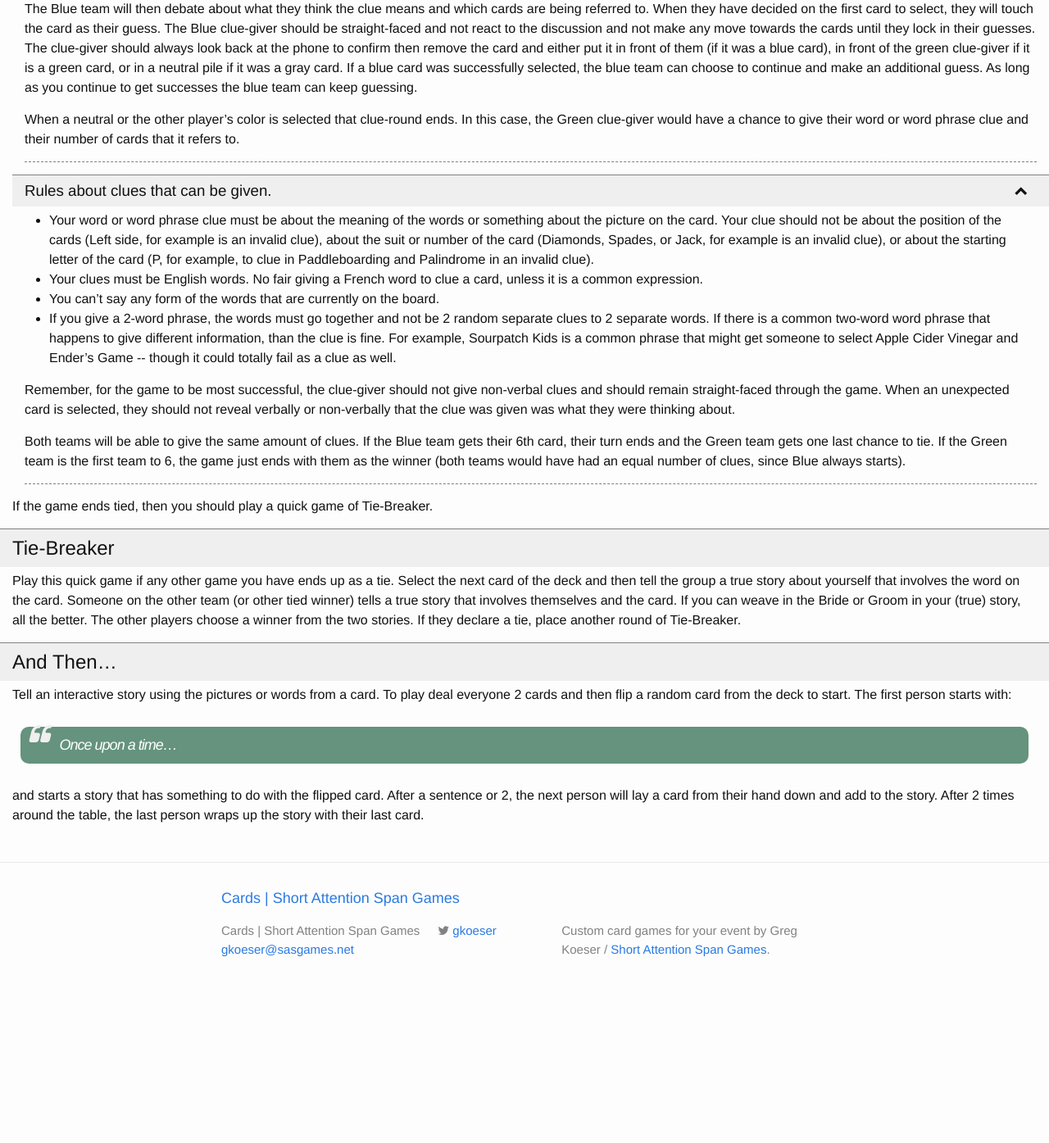
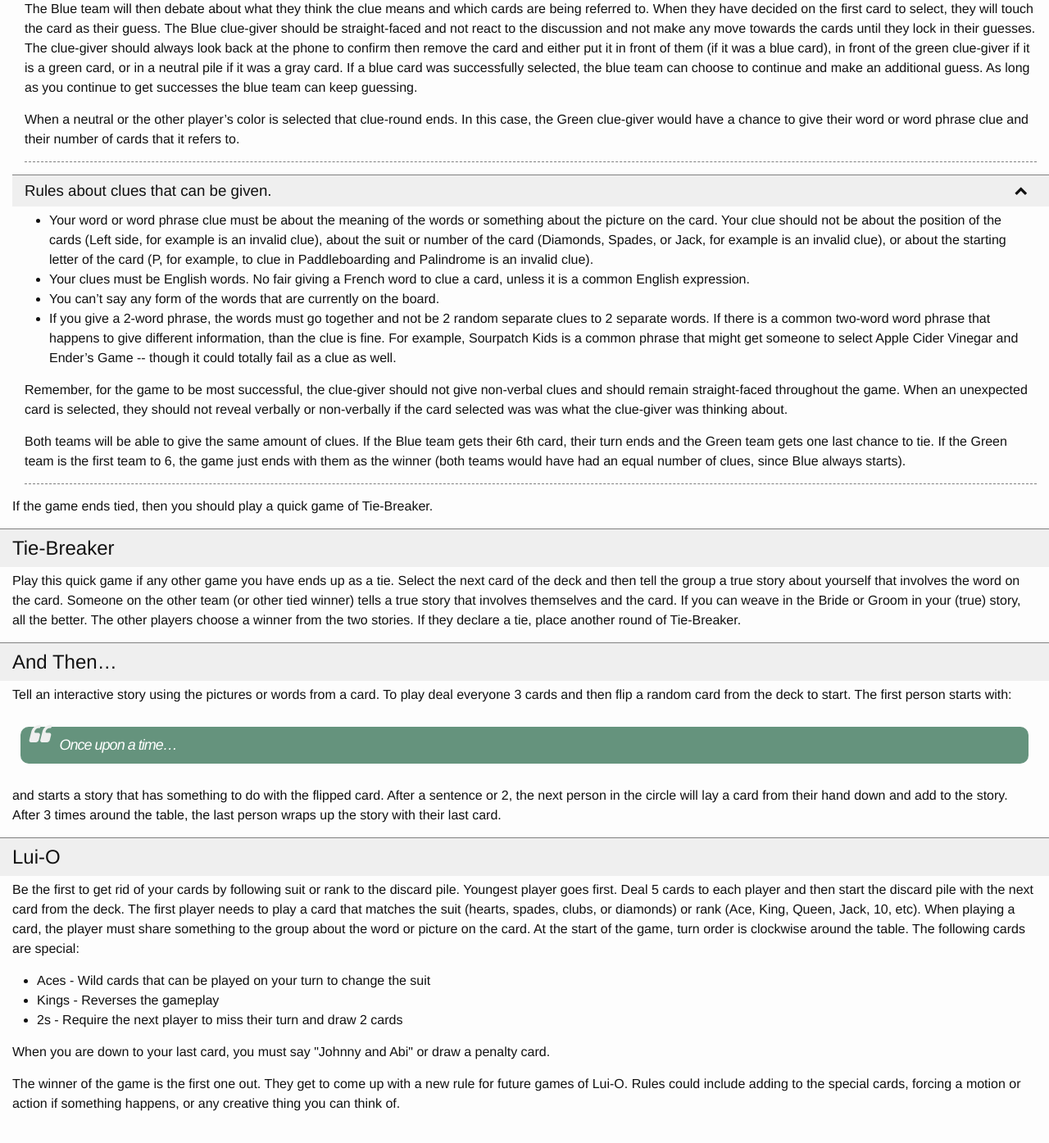
Before and after one commit to rlskoeser/sasgames-cards, a Jekyll site: the page built from _posts/2016-02-20-johnny-and-abi.html, in a window 1280 px wide and 1400 px high, scrolled down 1597 px. Shown: the top 1395 px of the window at 82% size. Built offline with Jekyll 4.4.1, drawn with Linux system fonts in a browser that asks for light colours; nearby versions of some CDN libraries; before the commit the page ends 2827 px from its top, so only the background shows below that; some of the changed text lies outside the part shown.

Commit message:
Update 2016-02-20-johnny-and-abi.html

```diff
--- a/_posts/2016-02-20-johnny-and-abi.html
+++ b/_posts/2016-02-20-johnny-and-abi.html
@@ -13,7 +13,7 @@ extra_js:
 <h1 class="page-heading">Johnny and Abi Wedding cards</h1>
 
 <H3>Thank you! Xie Xie! Gracias! Multumesc! </h3>
-<p>Thank you for celebrating the marriage of Johnny and Abigail Lui. These cards are full of things that Johnny and Abi love -- favorite colors, books, movies, etc, as well as moments that they have shared together, like their first date or proposal site. We hope you have fun learning more about Johnny and Abi as you interact with the card through these games. The games can be played in any order and we hope you enjoy the time playing them during the reception. When you pull out your wedding favor cards in the future to replay some of the games, take a moment to pray for Johnny and Abi's marriage.</p>
+<p>Thank you for celebrating the marriage of Johnny and Abigail Lui. These cards are full of things that Johnny and Abi love -- favorite colors, books, movies, etc, as well as moments that they have shared together, like their first date or proposal site. We hope you have fun learning more about Johnny and Abi as you interact with the cards through these games. The games can be played in any order and we hope you enjoy the time playing them during the reception. When you pull out your wedding favor cards in the future to replay some of the games, take a moment to pray for Johnny and Abi's marriage.</p>
 
 <div class="game-rules" id="welcome">
     <input id="welcome-toggle" type="checkbox" class="checkbox-toggle"  checked="checked" />
@@ -73,13 +73,13 @@ extra_js:
 <h3>Rules about clues that can be given. </h3>
 <div class="content">
 <ul>
-<li>Your word or word phrase clue must be about the meaning of the words or something about the picture on the card. Your clue should not be about the position of the cards (Left side, for example is an invalid clue), about the suit or number of the card (Diamonds, Spades, or Jack, for example is an invalid clue), or about the starting letter of the card (P, for example, to clue in Paddleboarding and Palindrome in an invalid clue). </li>
-<li>Your clues must be English words. No fair giving a French word to clue a card, unless it is a common expression.</li>
+<li>Your word or word phrase clue must be about the meaning of the words or something about the picture on the card. Your clue should not be about the position of the cards (Left side, for example is an invalid clue), about the suit or number of the card (Diamonds, Spades, or Jack, for example is an invalid clue), or about the starting letter of the card (P, for example, to clue in Paddleboarding and Palindrome is an invalid clue). </li>
+<li>Your clues must be English words. No fair giving a French word to clue a card, unless it is a common English expression.</li>
 <li>You can’t say any form of the words that are currently on the board.</li>
 <li>If you give a 2-word phrase, the words must go together and not be 2 random separate clues to 2 separate words. If there is a common two-word word phrase that happens to give different information, than the clue is fine. For example, Sourpatch Kids is a common phrase that might get someone to select Apple Cider Vinegar and Ender’s Game -- though it could totally fail as a clue as well. </li>
 </ul>
 
-<p>Remember, for the game to be most successful, the clue-giver should not give non-verbal clues and should remain straight-faced through the game. When an unexpected card is selected, they should not reveal verbally or non-verbally that the clue was given was what they were thinking about. </p>
+<p>Remember, for the game to be most successful, the clue-giver should not give non-verbal clues and should remain straight-faced throughout the game. When an unexpected card is selected, they should not reveal verbally or non-verbally if the card selected was  was what the clue-giver was thinking about. </p>
 
 <p>Both teams will be able to give the same amount of clues. If the Blue team gets their 6th card, their turn ends and the Green team gets one last chance to tie. If the Green team is the first team to 6, the game just ends with them as the winner (both teams would have had an equal number of clues, since Blue always starts).</p>
 </div>
@@ -108,8 +108,23 @@ extra_js:
     <h2>And Then…</h2>
     <div class="content">
     <p>Tell an interactive story using the pictures or words from a card.
-    To play deal everyone 2 cards and then flip a random card from the deck to start. The first person starts with:
+    To play deal everyone 3 cards and then flip a random card from the deck to start. The first person starts with:
     <blockquote class="quote">Once upon a time…</blockquote>
-    and starts a story that has something to do with the flipped card. After a sentence or 2, the next person will lay a card from their hand down and add to the story. After 2 times around the table, the last person wraps up the story with their last card.</p>
+    and starts a story that has something to do with the flipped card. After a sentence or 2, the next person in the circle will lay a card from their hand down and add to the story. After 3 times around the table, the last person wraps up the story with their last card.</p>
     </div>
 </div>
+
+<div class="game-rules" id="Lui-O">
+    <input id="and-then-toggle" type="checkbox" class="checkbox-toggle" />
+    <label for="and-then-toggle" class="fa"></label>
+
+    <h2>Lui-O</h2>
+    <div class="content">
+    <p>Be the first to get rid of your cards by following suit or rank to the discard pile. Youngest player goes first. Deal 5 cards to each player and then start the discard pile with the next card from the deck. The first player needs to play a card that matches the suit (hearts, spades, clubs, or diamonds) or rank (Ace, King, Queen, Jack, 10, etc). When playing a card, the player must share something to the group about the word or picture on the card. At the start of the game, turn order is clockwise around the table. The following cards are special:</p>
+    <UL><LI>Aces - Wild cards that can be played on your turn to change the suit</LI>
+    <LI>Kings - Reverses the gameplay</LI>
+    <LI>2s - Require the next player to miss their turn and draw 2 cards</LI></UL>
+    <P>When you are down to your last card, you must say "Johnny and Abi" or draw a penalty card.</P>
+    <P>The winner of the game is the first one out. They get to come up with a new rule for future games of Lui-O. Rules could include adding to the special cards, forcing a motion or action if something happens, or any creative thing you can think of.</P>
+    </div>
+</div>
```
